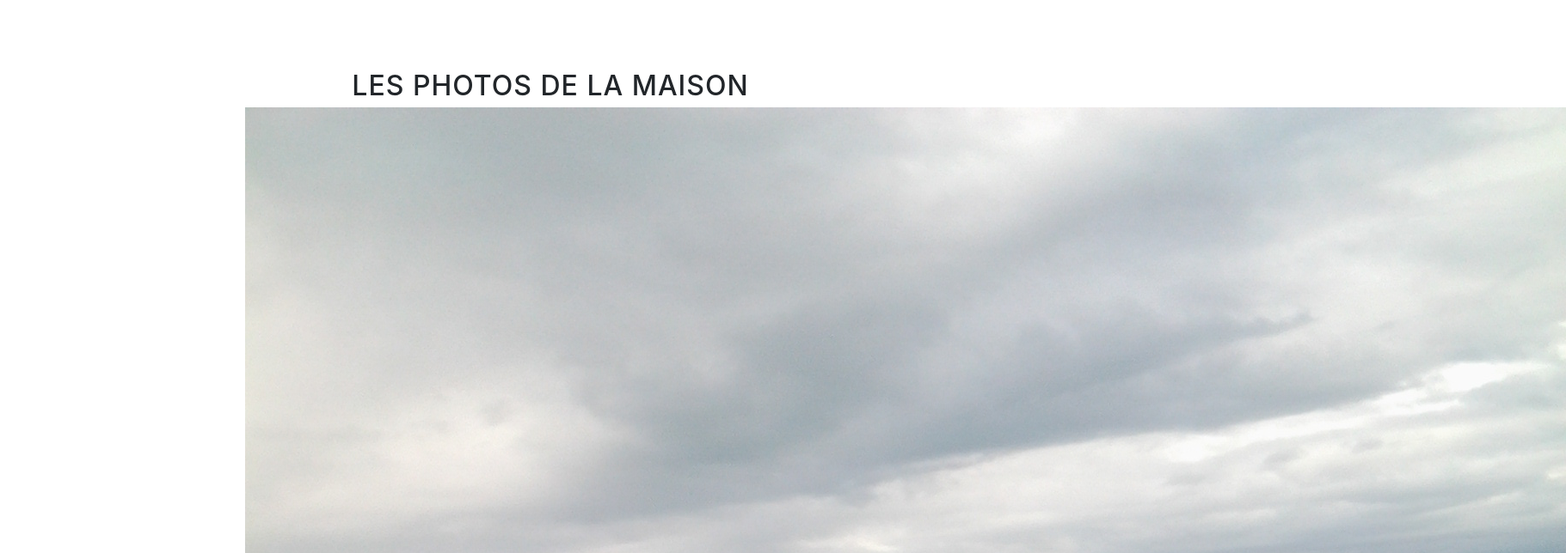
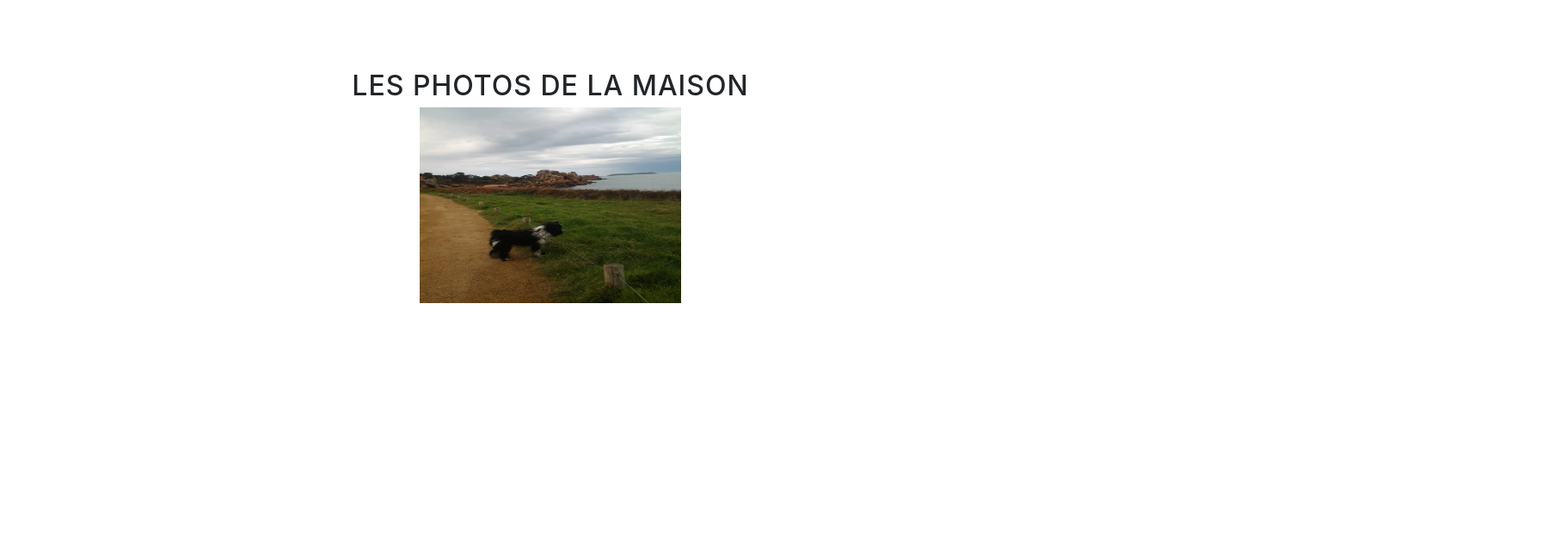
Before and after one commit to Vainamoin3n/ParentHouse, a website with bundled scripts: page index.html in a window 1280 px wide. Shown: the part 2260-2904 px from the top of the page at 86% size, 1821 px wide, since content can reach past the window. Built offline with nearby package versions, Linux system fonts and the light colour scheme.

Commit message:
trying to fix Loumi image again

```diff
--- a/index.html
+++ b/index.html
@@ -87,7 +87,7 @@
         <div class="container">
             <div class="col-lg-8 mx-auto">
                 <h2>Les photos de la maison</h2>
-				<img src="img/loumi1.jpg" alt="Loumi1">
+				<img src="img/loumi1.jpg" alt="Loumi1" style="width:304px;height:228px;">
             </div>
         </div>
     </section>
--- a/scss/grayscale.scss
+++ b/scss/grayscale.scss
@@ -293,6 +293,10 @@ img::-moz-selection {
   background: transparent;
 }
 
+img {
+    image-orientation: from-image;
+}
+
 body {
   -webkit-tap-highlight-color: fade-out(white, .8);
 }
```
